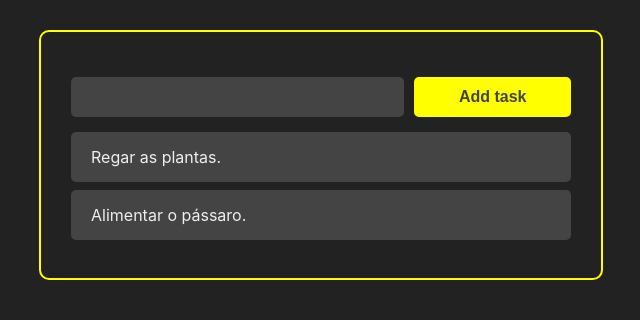
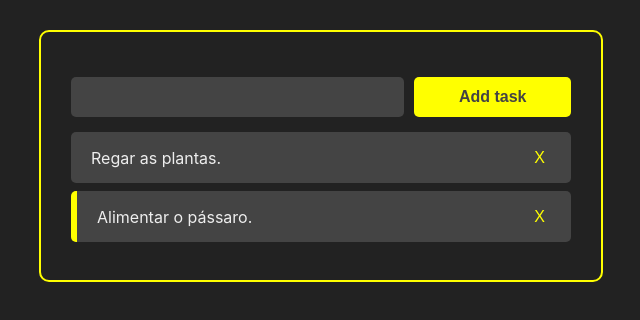
Before and after one commit to fabiolameira/ToDoList, a React (Create React App) app in the folder app/: page / in a window 1280 px wide. Shown: the top 320 px of the page, without its empty margins (319-959 px from the left). Built offline with nearby package versions, Linux system fonts and the light colour scheme.

Commit message:
feat: Adding complete task and delete task features

```diff
--- a/app/src/App.jsx
+++ b/app/src/App.jsx
@@ -14,7 +14,7 @@ const App = () => {
 		{
 			id: "2",
 			title: "Alimentar o pássaro.",
-			completed: false,
+			completed: true,
 		},
 	])
 
@@ -30,10 +30,28 @@ const App = () => {
 		setTasks(newTasks)
 	}
 
+	const handleRemoveTask = (taskId) => {
+		const newTasks = tasks.filter((task) => task.id !== taskId)
+		setTasks(newTasks)
+	}
+
+	const handleClickTask = (taskId) => {
+		const newTasks = tasks.map((task) => {
+			if (task.id === taskId)
+				return { ...task, completed: !task.completed }
+			return task
+		})
+		setTasks(newTasks)
+	}
+
 	return (
 		<div className='container'>
 			<AddTask handleAddTask={handleAddTask} />
-			<Tasks tasks={tasks} />
+			<Tasks
+				tasks={tasks}
+				handleClickTask={handleClickTask}
+				handleRemoveTask={handleRemoveTask}
+			/>
 		</div>
 	)
 }
--- a/app/src/components/Task.jsx
+++ b/app/src/components/Task.jsx
@@ -1,8 +1,28 @@
 import React from "react"
 import "../css/Task.css"
 
-const Task = ({ task }) => {
-	return <div className='task-container'>{task.title}</div>
+const Task = ({ task, handleClickTask, handleRemoveTask }) => {
+	return (
+		<div
+			className='task-container'
+			style={task.completed ? { borderLeft: "6px solid yellow" } : {}}
+		>
+			<div
+				className='task-title'
+				onClick={() => handleClickTask(task.id)}
+			>
+				{task.title}
+			</div>
+			<div className='buttons-containter'>
+				<button
+					className='remove-task-button'
+					onClick={() => handleRemoveTask(task.id)}
+				>
+					X
+				</button>
+			</div>
+		</div>
+	)
 }
 
 export default Task
--- a/app/src/components/Tasks.jsx
+++ b/app/src/components/Tasks.jsx
@@ -1,11 +1,15 @@
 import React from "react"
 import Task from "./Task"
 
-const Tasks = ({ tasks }) => {
+const Tasks = ({ tasks, handleClickTask, handleRemoveTask }) => {
 	return (
 		<>
 			{tasks.map((task) => (
-				<Task task={task} />
+				<Task
+					task={task}
+					handleClickTask={handleClickTask}
+					handleRemoveTask={handleRemoveTask}
+				/>
 			))}
 		</>
 	)
--- a/app/src/css/Task.css
+++ b/app/src/css/Task.css
@@ -8,3 +8,14 @@
 	color: #eee;
 	align-items: center;
 }
+
+.task-title {
+	cursor: pointer;
+}
+
+.remove-task-button {
+	background-color: #444;
+	border: none;
+	font-size: 16px;
+	color: yellow;
+}
```
